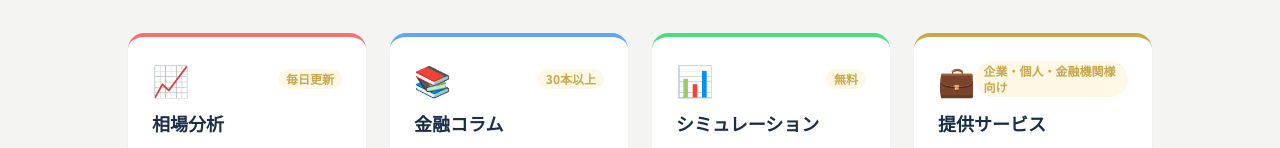
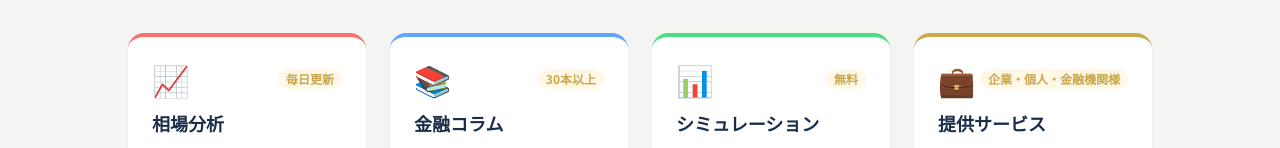
Before and after one commit to tanima3232-eng/bulltalk, a Next.js app: page / in a window 1280 px wide. Shown: the part 747-895 px from the top of the page. Built offline with nearby package versions, Linux system fonts and the light colour scheme; no server answers.

Commit message:
提供サービスタグを「企業・個人・金融機関様」に修正

```diff
--- a/app/page.tsx
+++ b/app/page.tsx
@@ -43,7 +43,7 @@ const serviceCards = [
     desc: "研修・セミナー・\nコンサルティング",
     href: "/services",
     color: "border-gold",
-    tag: "企業・個人・金融機関様向け",
+    tag: "企業・個人・金融機関様",
   },
 ];
 
```
